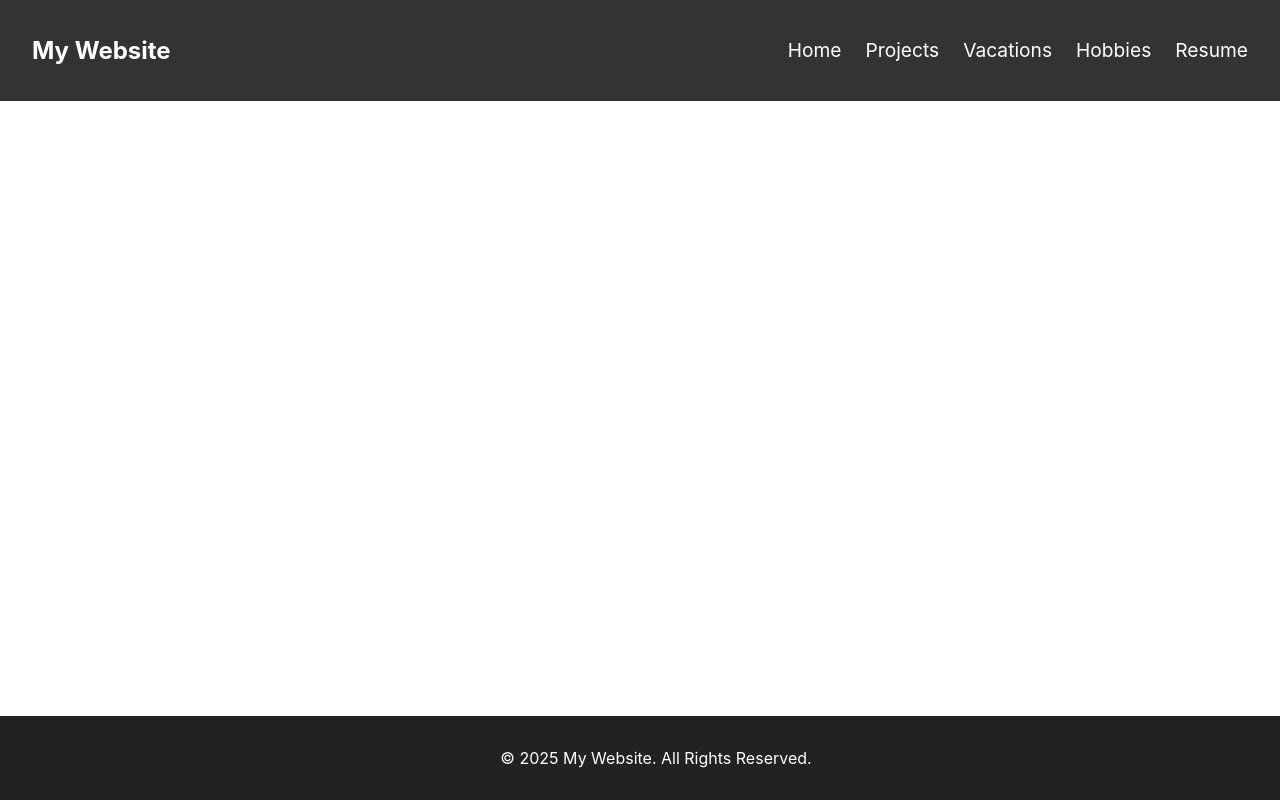
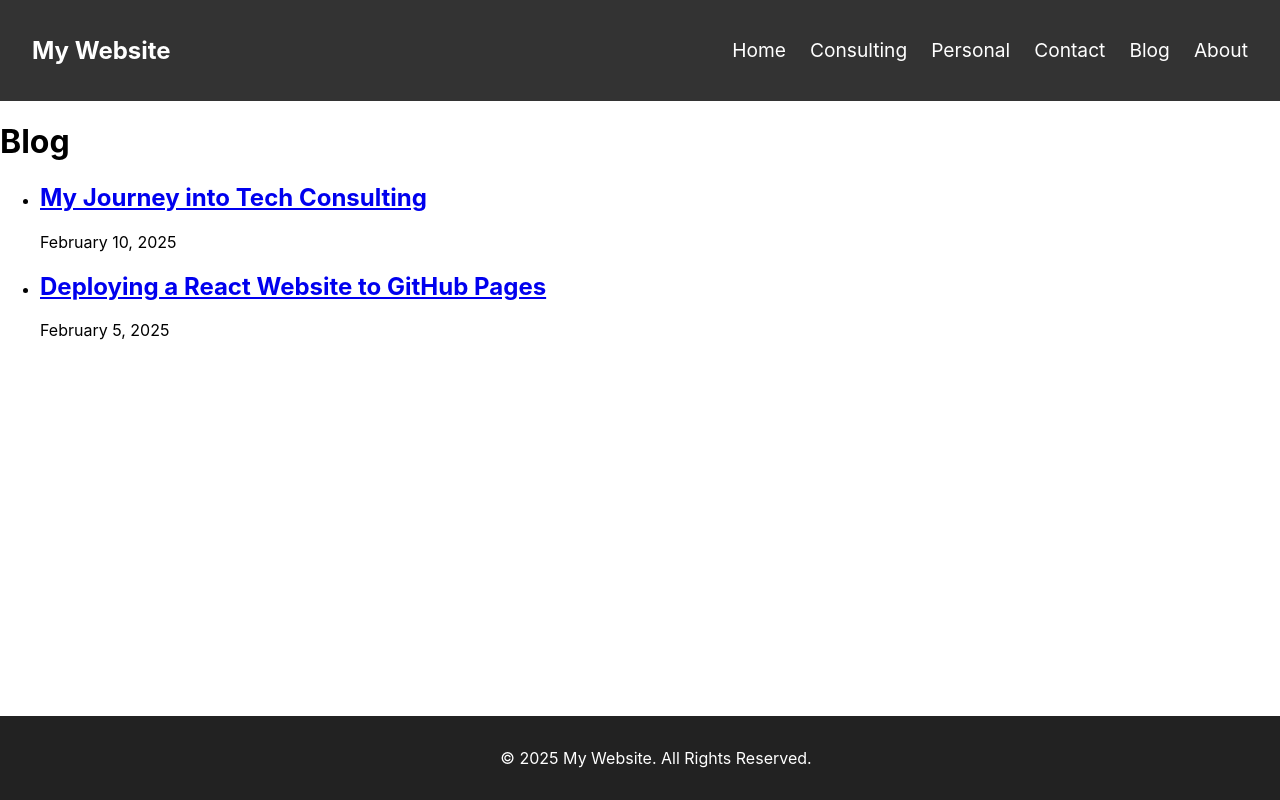
Before and after one commit to limitlessPukin3/my-website, a React (Create React App) app: page /blog in a window 1280 px wide. Built offline with nearby package versions, Linux system fonts and the light colour scheme.

Commit message:
Fixed up UX for easy of use

```diff
--- a/public/index.html
+++ b/public/index.html
@@ -24,7 +24,7 @@
       work correctly both with client-side routing and a non-root public URL.
       Learn how to configure a non-root public URL by running `npm run build`.
     -->
-    <title>React App</title>
+    <title>The Forbidden Zone</title>
   </head>
   <body>
     <noscript>You need to enable JavaScript to run this app.</noscript>
--- a/src/components/Navbar.js
+++ b/src/components/Navbar.js
@@ -7,10 +7,11 @@ const Navbar = () => {
       <h1>My Website</h1>
       <ul className="nav-list">
         <li><Link to="/">Home</Link></li>
-        <li><Link to="/projects">Projects</Link></li>
-        <li><Link to="/vacations">Vacations</Link></li>
-        <li><Link to="/hobbies">Hobbies</Link></li>
-        <li><Link to="/Resume">Resume</Link></li>
+        <li><Link to="/consulting">Consulting</Link></li>
+        <li><Link to="/personal">Personal</Link></li>
+        <li><Link to="/contact">Contact</Link></li>
+        <li><Link to="/blog">Blog</Link></li>
+        <li><Link to="/about">About</Link></li>
       </ul>
     </nav>
   );
--- /dev/null
+++ b/src/data/blogPosts.js
@@ -0,0 +1,16 @@
+const blogPosts = [
+    {
+      id: 1,
+      title: "My Journey into Tech Consulting",
+      date: "February 10, 2025",
+      content: "Consulting has been an incredible learning experience, combining problem-solving with client interactions..."
+    },
+    {
+      id: 2,
+      title: "Deploying a React Website to GitHub Pages",
+      date: "February 5, 2025",
+      content: "Deploying React apps to GitHub Pages is straightforward with gh-pages. Let’s walk through the setup..."
+    }
+  ];
+
+  export default blogPosts;
--- /dev/null
+++ b/src/pages/About.js
@@ -0,0 +1,18 @@
+// src/About.js
+import React from 'react';
+import { Link } from 'react-router-dom';
+
+const About = () => {
+  return (
+    <div>
+      <h1>About</h1>
+      <ul>
+        <li><Link to="/project/1">Project 1: Weather App</Link></li>
+        <li><Link to="/project/2">Project 2: Fitness Tracker</Link></li>
+        <li><Link to="/project/3">Project 3: Expense Manager</Link></li>
+      </ul>
+    </div>
+  );
+};
+
+export default About;
--- /dev/null
+++ b/src/pages/Blog.js
@@ -0,0 +1,23 @@
+// src/Blog.js
+import { Link } from "react-router-dom";
+import blogPosts from "../data/blogPosts";
+
+function Blog() {
+  return (
+    <div className="container mx-auto p-6">
+      <h1 className="text-3xl font-bold mb-4">Blog</h1>
+      <ul>
+        {blogPosts.map((post) => (
+          <li key={post.id} className="mb-4">
+            <Link to={`/blog/${post.id}`} className="text-blue-500 hover:underline">
+              <h2 className="text-xl font-semibold">{post.title}</h2>
+            </Link>
+            <p className="text-gray-500 text-sm">{post.date}</p>
+          </li>
+        ))}
+      </ul>
+    </div>
+  );
+}
+
+export default Blog;
--- /dev/null
+++ b/src/pages/BlogPost.js
@@ -0,0 +1,19 @@
+import { useParams } from "react-router-dom";
+import blogPosts from "../data/blogPosts";
+
+function BlogPost() {
+  const { id } = useParams();
+  const post = blogPosts.find((p) => p.id.toString() === id);
+
+  if (!post) return <h2 className="text-center">Post not found!</h2>;
+
+  return (
+    <div className="container mx-auto p-6">
+      <h1 className="text-3xl font-bold">{post.title}</h1>
+      <p className="text-gray-500 text-sm">{post.date}</p>
+      <p className="mt-4">{post.content}</p>
+    </div>
+  );
+}
+
+export default BlogPost;
--- /dev/null
+++ b/src/pages/Consulting.js
@@ -0,0 +1,18 @@
+// src/Consulting.js
+import React from 'react';
+import { Link } from 'react-router-dom';
+
+const Consulting = () => {
+  return (
+    <div>
+      <h1>Consulting</h1>
+      <ul>
+        <li><Link to="/project/1">Project 1: Weather App</Link></li>
+        <li><Link to="/project/2">Project 2: Fitness Tracker</Link></li>
+        <li><Link to="/project/3">Project 3: Expense Manager</Link></li>
+      </ul>
+    </div>
+  );
+};
+
+export default Consulting;
--- /dev/null
+++ b/src/pages/Contact.js
@@ -0,0 +1,18 @@
+// src/Contact.js
+import React from 'react';
+import { Link } from 'react-router-dom';
+
+const Contact = () => {
+  return (
+    <div>
+      <h1>Contact</h1>
+      <ul>
+        <li><Link to="/project/1">Project 1: Weather App</Link></li>
+        <li><Link to="/project/2">Project 2: Fitness Tracker</Link></li>
+        <li><Link to="/project/3">Project 3: Expense Manager</Link></li>
+      </ul>
+    </div>
+  );
+};
+
+export default Contact;
--- /dev/null
+++ b/src/pages/Personal.js
@@ -0,0 +1,18 @@
+// src/Personal.js
+import React from 'react';
+import { Link } from 'react-router-dom';
+
+const Personal = () => {
+  return (
+    <div>
+      <h1>Personal</h1>
+      <ul>
+        <li><Link to="/project/1">Project 1: Weather App</Link></li>
+        <li><Link to="/project/2">Project 2: Fitness Tracker</Link></li>
+        <li><Link to="/project/3">Project 3: Expense Manager</Link></li>
+      </ul>
+    </div>
+  );
+};
+
+export default Personal;
--- a/src/routes/index.js
+++ b/src/routes/index.js
@@ -4,7 +4,12 @@ import Projects from "../pages/Projects";
 import Vacations from "../pages/Vacations";
 import Hobbies from "../pages/Hobbies";
 import Resume from "../pages/Resume";
-
+import About from "../pages/About";
+import Consulting from "../pages/Consulting";
+import Personal from "../pages/Personal";
+import Blog from "../pages/Blog";
+import BlogPost from "../pages/BlogPost";
+import Contact from "../pages/Contact";
 
 const AppRoutes = () => (
   <Routes>
@@ -13,6 +18,12 @@ const AppRoutes = () => (
     <Route path="/vacations" element={<Vacations />} />
     <Route path="/hobbies" element={<Hobbies />} />
     <Route path="/resume" element={<Resume />} />
+    <Route path="/consulting" element={<Consulting />} />
+    <Route path="/blog" element={<Blog />} />
+    <Route path="/blog/:id" element={<BlogPost />} />
+    <Route path="/personal" element={<Personal />} />
+    <Route path="/contact" element={<Contact />} />
+    <Route path="/about" element={<About />} />
   </Routes>
 );
 
```
Also changed, not shown: 1 other file (tests, documents, lock files or other folders).
